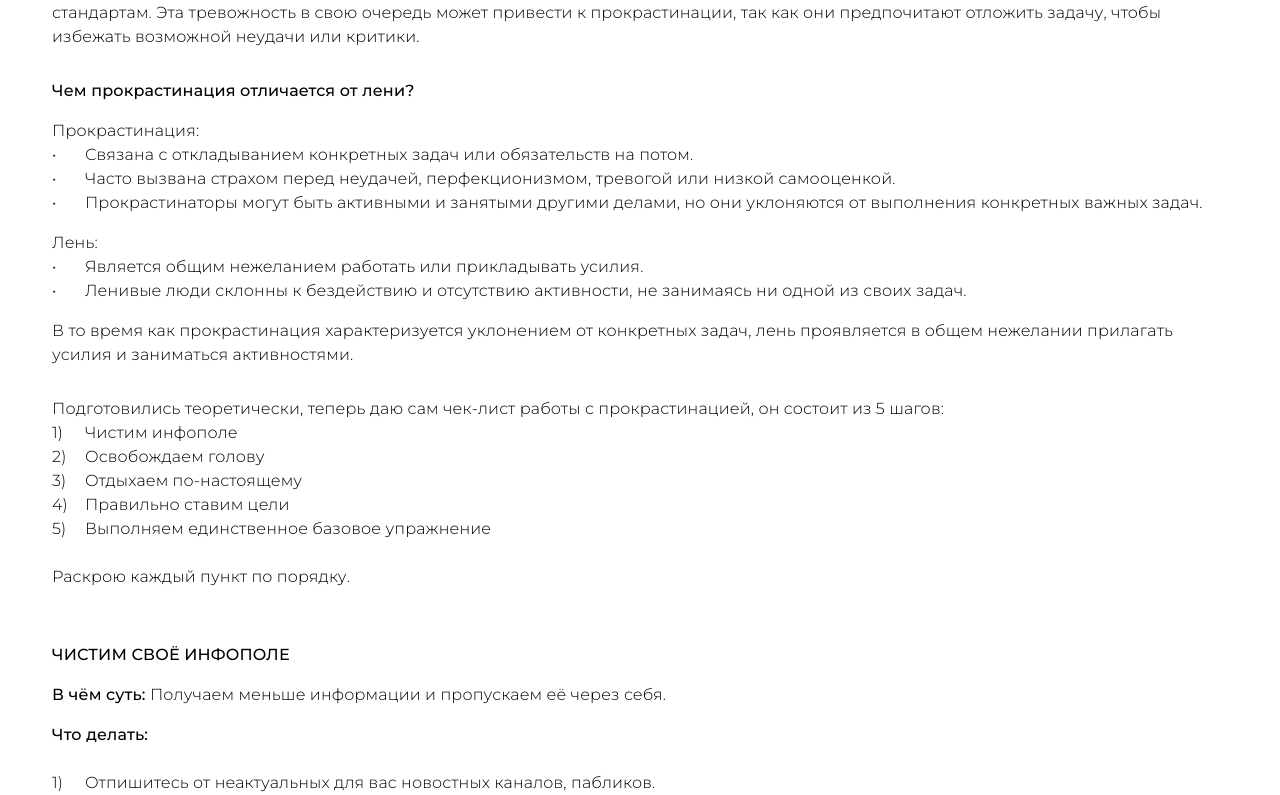
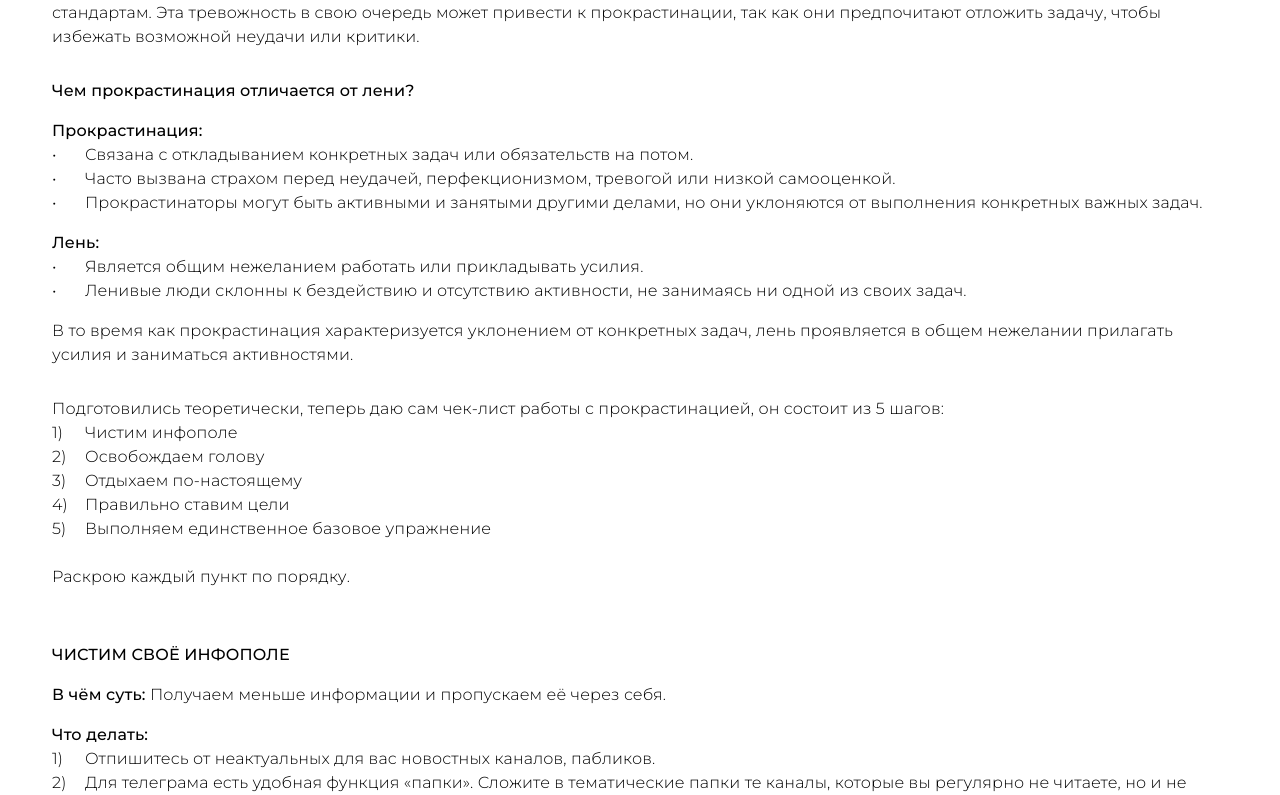
Before and after one commit to aiekseu/basalgina-psy, a Next.js app: page /procrastination in a window 1280 px wide. Shown: the part 2165-2960 px from the top of the page. Built offline with nearby package versions, Linux system fonts and the light colour scheme.

Commit message:
make text non selectable

```diff
--- a/src/procrastination-page/10-goals.js
+++ b/src/procrastination-page/10-goals.js
@@ -29,7 +29,7 @@ const Goals = props => {
 				>
 					роликом
 				</a>
-				{`, чтобы понять:  Так же в распаковке целей может помочь психолог или коуч.
+				{`, чтобы понять. Так же в распаковке целей может помочь психолог или коуч.
 2.\tПравильно ставим цели`}
 			</Paragraph>
 			<Paragraph>
--- a/src/procrastination-page/11-base-task.js
+++ b/src/procrastination-page/11-base-task.js
@@ -2,14 +2,13 @@
 
 import React from 'react';
 import Paragraph from '@/src/procrastination-page/paragraph';
-import { Text } from '@/src/ui/text';
 
 const BaseTask = props => {
 	return (
 		<section {...props}>
 			<Paragraph fontWeight={500}>БАЗОВОЕ И САМОЕ ВАЖНОЕ УПРАЖНЕНИЕ:</Paragraph>
 			<Paragraph>
-				{`1)\tПоставьте таймер на 3 минут и попробуйте посидеть в полной тишине, не думая ни о чём.
+				{`1)\tПоставьте таймер на 3 минуты и попробуйте посидеть в полной тишине, не думая ни о чём.
 2)\tПоставьте таймер на 8 минут, возьмите книгу и попробуйте почитать, не отвлекаясь на смартфон и мысли в голове.
 3)\tУвеличивайте интервалы времени на одну минуту каждый раз, когда удалось выполнить упражнение.
 `}
--- a/src/procrastination-page/5-procr-vs-lazy.js
+++ b/src/procrastination-page/5-procr-vs-lazy.js
@@ -8,15 +8,25 @@ const ProcrastinationVsLaziness = props => {
 	return (
 		<section {...props}>
 			<Paragraph fontWeight={500}>Чем прокрастинация отличается от лени?</Paragraph>
-			<Paragraph>{`Прокрастинация:
-•\tСвязана с откладыванием конкретных задач или обязательств на потом.
+			<Paragraph>
+				<Text fontWeight={500} component={'span'}>
+					Прокрастинация:
+				</Text>
+				<br />
+				{`•\tСвязана с откладыванием конкретных задач или обязательств на потом.
 •\tЧасто вызвана страхом перед неудачей, перфекционизмом, тревогой или низкой самооценкой.
 •\tПрокрастинаторы могут быть активными и занятыми другими делами, но они уклоняются от выполнения конкретных важных задач.
-`}</Paragraph>
-			<Paragraph>{`Лень:
-•\tЯвляется общим нежеланием работать или прикладывать усилия.
+`}
+			</Paragraph>
+			<Paragraph>
+				<Text fontWeight={500} component={'span'}>
+					Лень:
+				</Text>
+				<br />
+				{`•\tЯвляется общим нежеланием работать или прикладывать усилия.
 •\tЛенивые люди склонны к бездействию и отсутствию активности, не занимаясь ни одной из своих задач.
-`}</Paragraph>
+`}
+			</Paragraph>
 			<Paragraph>
 				В то время как прокрастинация характеризуется уклонением от конкретных задач, лень проявляется в общем нежелании
 				прилагать усилия и заниматься активностями.
--- a/src/procrastination-page/7-clearing.js
+++ b/src/procrastination-page/7-clearing.js
@@ -19,7 +19,7 @@ const Clearing = props => {
 					Что делать:
 				</Text>
 				<br />
-				{`\n1)\tОтпишитесь от неактуальных для вас новостных каналов, пабликов.
+				{`1)\tОтпишитесь от неактуальных для вас новостных каналов, пабликов.
 2)\tДля телеграма есть удобная функция «папки». Сложите в тематические папки те каналы, которые вы регулярно не читаете, но и не хотите потерять. Всё лишнее спрячьте в архив.
 3)\tДля инстаграма: отпишитесь от аккаунтов, которые вам давно неинтересно читать, но вы их свайпайте каждый раз при встрече. Потратьте пять минут времени на чистку подписок, чтобы сэкономить часы бесполезного для вас скроллинга.
 4)\tЗвонки: сейчас порядка 2-5 спамеров ежедневно звонят вам, чтобы украсть минуты вашего времени. Настройте определитель номеров и отменяйте все нежелательные номера. Вскоре коллективными усилиями мы избавимся от навязчивого телефонного маркетинга.
--- a/src/procrastination-page/paragraph.js
+++ b/src/procrastination-page/paragraph.js
@@ -5,7 +5,7 @@ const Paragraph = props => {
 	const { children, variant = 'body1', mt = 2, ...restProps } = props;
 
 	return (
-		<Text variant={variant} mt={mt} whiteSpace={'pre-wrap'} {...restProps}>
+		<Text nonSelectable variant={variant} mt={mt} whiteSpace={'pre-wrap'} {...restProps}>
 			{children}
 		</Text>
 	);
--- a/src/ui/text.js
+++ b/src/ui/text.js
@@ -15,11 +15,17 @@ const montserrat = Montserrat({
 	weight: ['200', '300', '400', '500', '600']
 });
 
-export const Text = ({ children, accent, fontWeight, ...props }) => {
+export const Text = ({ children, accent, fontWeight, nonSelectable = false, ...props }) => {
 	const textStyle = accent ? poiret.style : montserrat.style;
 
 	return (
-		<Typography sx={{ ...textStyle, ...props.sx, fontWeight: fontWeight ? fontWeight : accent ? 400 : 300 }} {...props}>
+		<Typography
+			sx={{ ...textStyle, ...props.sx, fontWeight: fontWeight ? fontWeight : accent ? 400 : 300 }}
+			style={{
+				userSelect: nonSelectable ? 'none' : 'auto'
+			}}
+			{...props}
+		>
 			{children}
 		</Typography>
 	);
```
